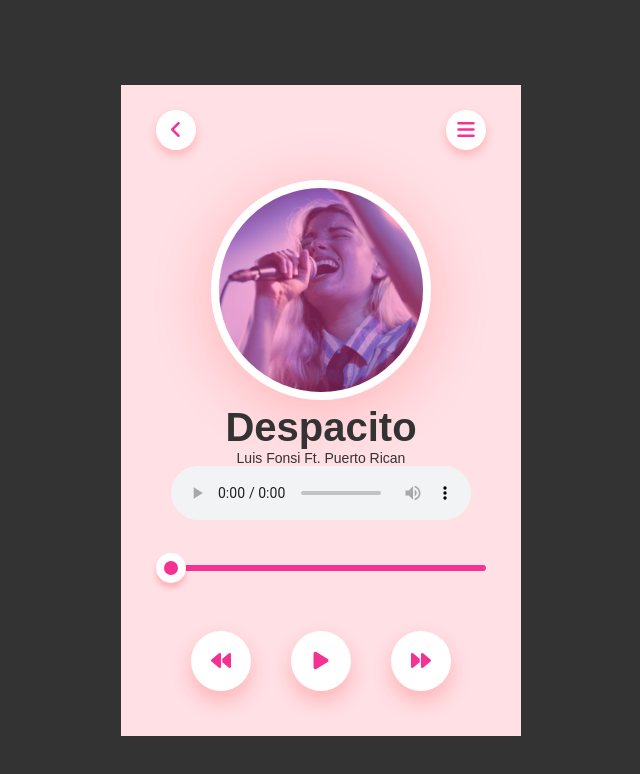
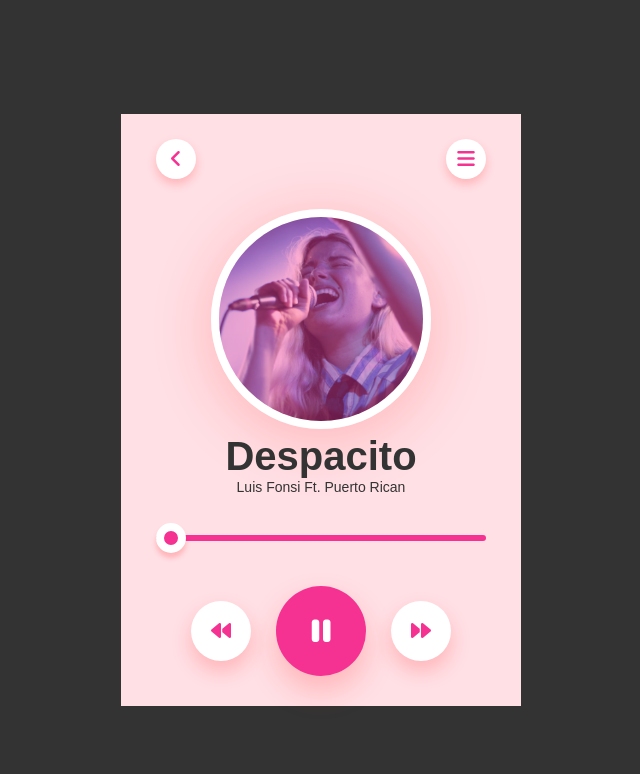
Before and after one commit to GauravPatil301/JavascriptApplication, a plain HTML site: page MusicPlayer/index.html in a window 1280 px wide. Both pictures are taken after a click on the element 640 px from the left and 660 px from the top of the page. Shown: the whole page, without its empty margins (319-959 px from the left). Drawn offline with Linux system fonts and the light colour scheme.

Commit message:
Music player app completed

```diff
--- a/MusicPlayer/index.html
+++ b/MusicPlayer/index.html
@@ -21,16 +21,49 @@
             <img src="media/thumbnail.png" class="song-img">
             <h1>Despacito</h1>
             <p>Luis Fonsi Ft. Puerto Rican</p>
-            <audio controls>
+            <audio id="song">
                 <source src="media/SoLonely_-_Afraid.mp3" type="audio/mp3">
             </audio>
             <input type="range" value="0" id="progress">
             <div class="controls">
                 <div><i class="fa-solid fa-backward"></i></div>
-                <div><i class="fa-solid fa-play"></i></div>
+                <div onclick="playPause()"><i class="fa-solid fa-play" id="ctrlIcon"></i></div>
                 <div><i class="fa-solid fa-forward"></i></div>
             </div>
         </div>
     </div>
+    <script>
+        let progress = document.getElementById("progress");
+        let song = document.getElementById("song");
+        let ctrlIcon = document.getElementById("ctrlIcon");
+
+        song.onloadedmetadata = function () {
+            progress.max = song.duration;
+            progress.value = song.currentTime;
+        }
+        function playPause() {
+                if(ctrlIcon.classList.contains("fa-pause")){
+                    song.pause();
+                    ctrlIcon.classList.remove("fa-pause");
+                    ctrlIcon.classList.add("fa-play");
+                }else{
+                    song.play();
+                    ctrlIcon.classList.add("fa-pause");
+                    ctrlIcon.classList.remove("fa-play");
+                }
+        }
+        if(song.play()){
+            setInterval(() => {
+                progress.value = song.currentTime;
+            }, 500);
+        }
+
+        progress.onchange = function () {
+            song.play();
+            song.currentTime= progress.value;
+            ctrlIcon.classList.add("fa-pause");
+            ctrlIcon.classList.remove("fa-play");
+        }
+    </script>
 </body>
 </html>
--- a/MusicPlayer/style.css
+++ b/MusicPlayer/style.css
@@ -87,3 +87,8 @@ nav .circle{
     box-shadow: 0 10px 20px rgba(255, 26, 26, 0.22);
     cursor: pointer;
 }
+.controls div:nth-child(2){
+    transform: scale(1.5);
+    background: #f53192;
+    color:#fff;
+}
```
